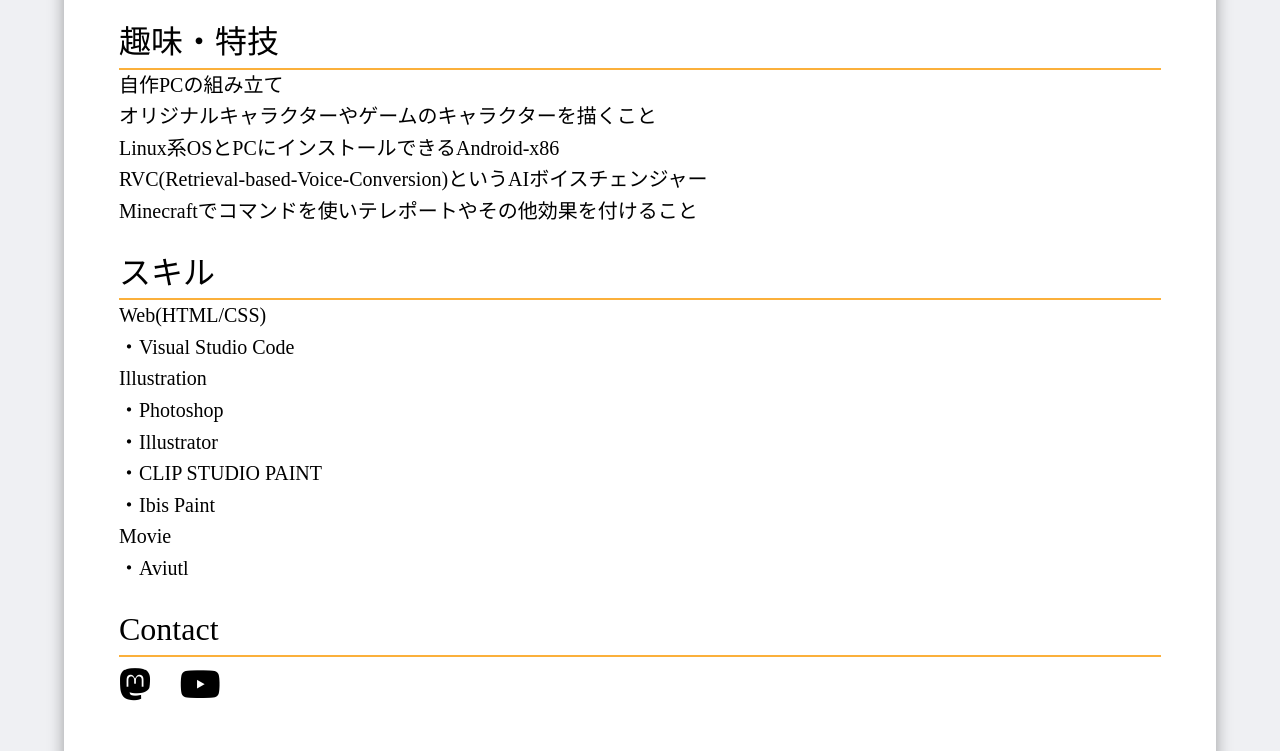
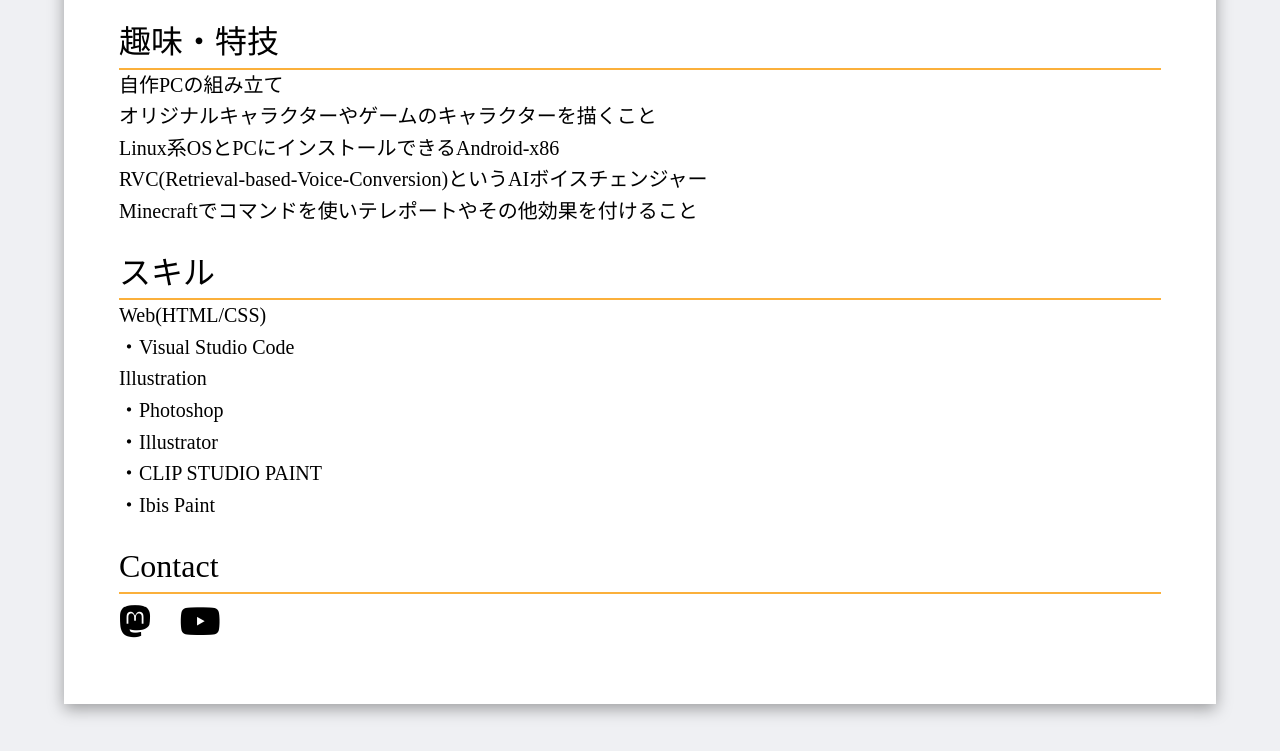
Before and after one commit to Yuyayayaya/portfolio, a plain HTML site: page about/about.html in a window 1280 px wide. Shown: the part 562-1313 px from the top of the page. Drawn offline with nearby package versions, Linux system fonts and the light colour scheme.

Commit message:
Update about.html

```diff
--- a/about/about.html
+++ b/about/about.html
@@ -82,8 +82,6 @@
                                     ・Illustrator<br>
                                     ・CLIP STUDIO PAINT<br>
                                     ・Ibis Paint<br>
-                                    Movie<br>
-                                    ・Aviutl<br>
                                 </dd>
                             </div>
                             <p>Contact</p>
```
